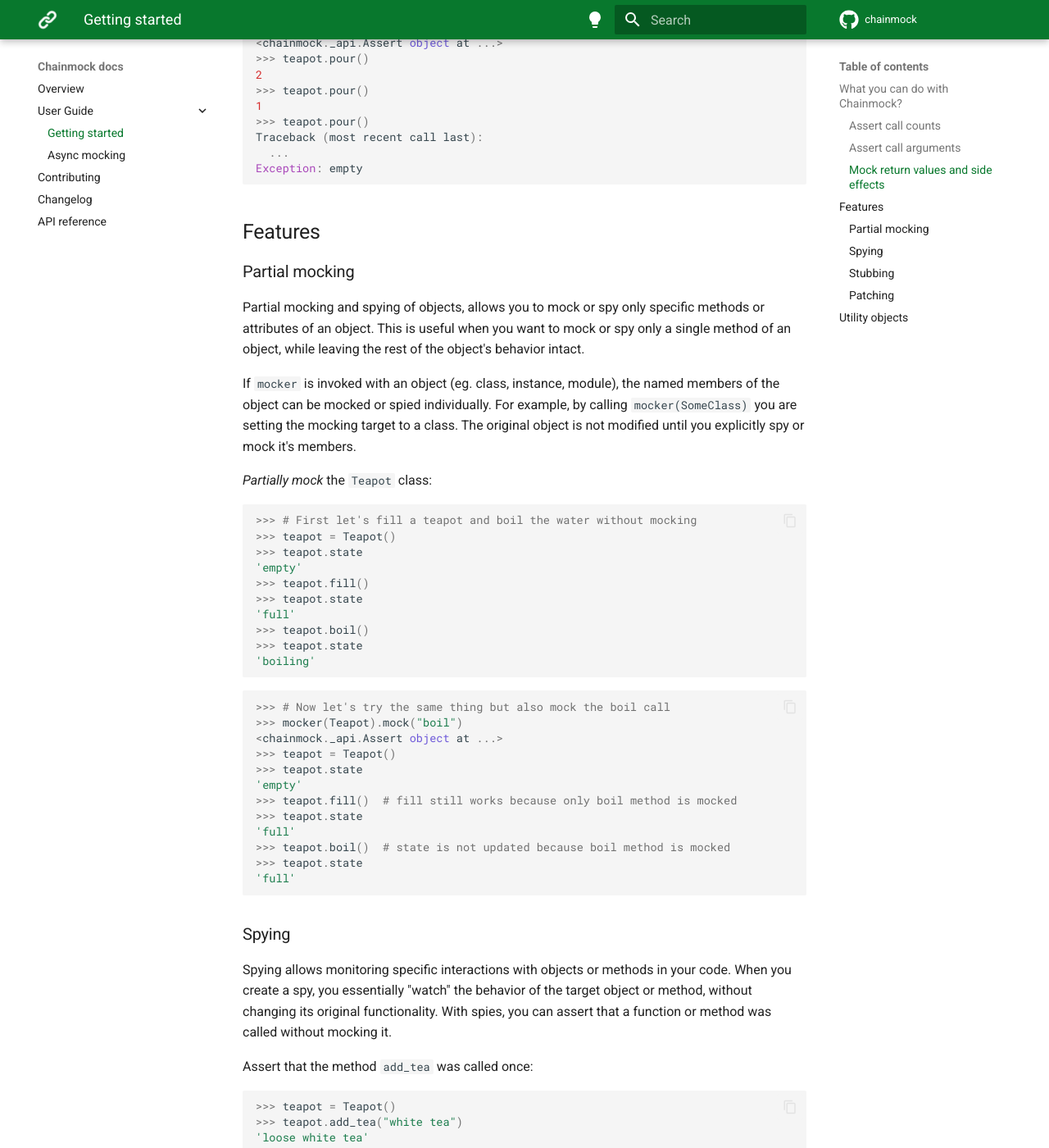
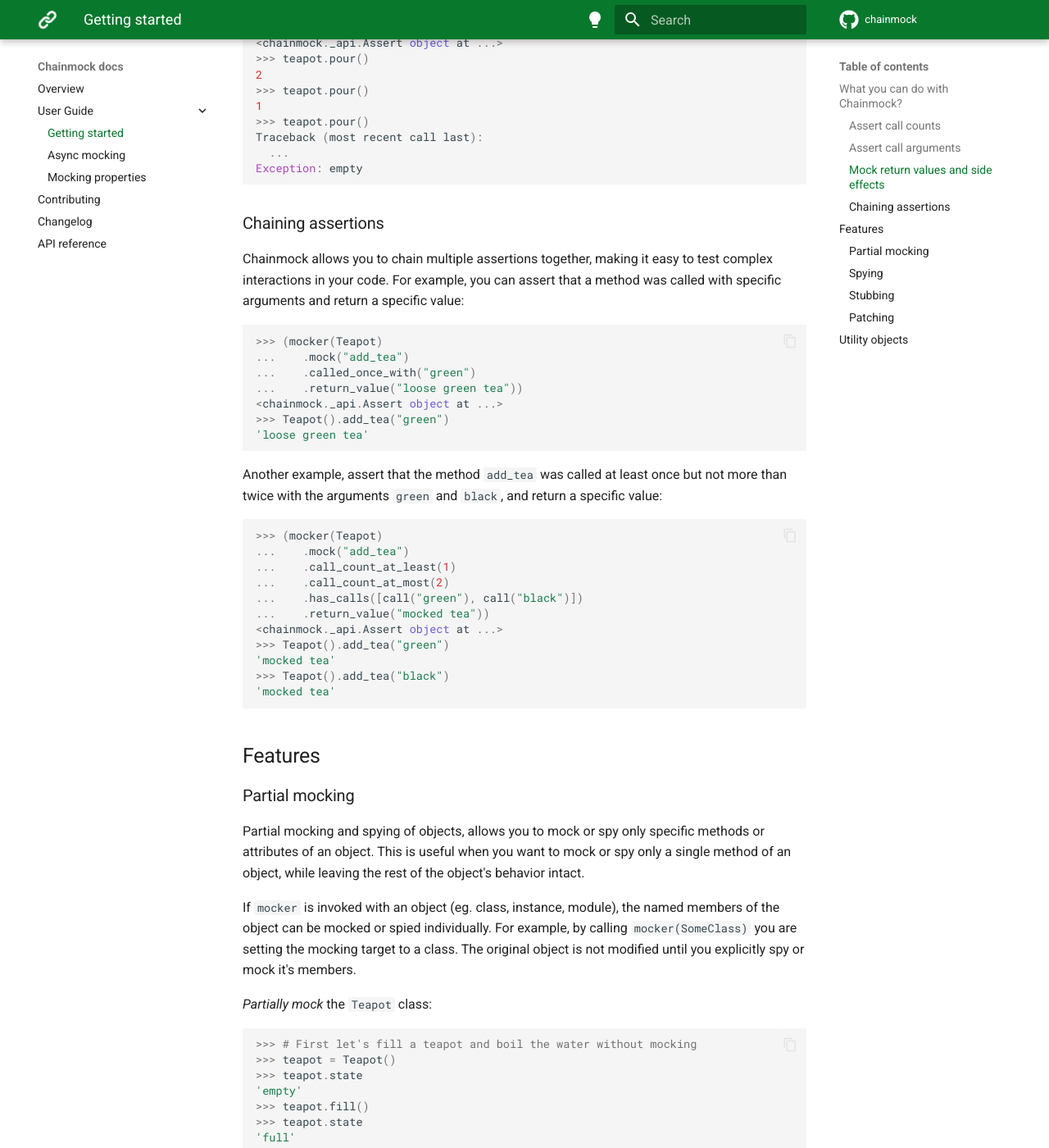
Before and after one commit to ollipa/chainmock, an MkDocs documentation site: the page built from docs/user_guide/getting_started.md, in a window 1280 px wide and 1400 px high, scrolled down 2302 px. Shown: the whole window at 82% size. Built offline with MkDocs 1.6.1 and Material for MkDocs 9.7.7, drawn with Linux system fonts in a browser that asks for light colours; comment, search, counter and statistics services are not loaded.

````diff
--- a/docs/user_guide/getting_started.md
+++ b/docs/user_guide/getting_started.md
@@ -127,6 +127,39 @@
   ...
 Exception: empty
 >>> State.teardown() #! hidden
+
+```
+
+### Chaining assertions
+
+Chainmock allows you to chain multiple assertions together, making it easy to test complex interactions in your code. For example, you can assert that a method was called with specific arguments and return a specific value:
+
+```python
+>>> (mocker(Teapot)
+...    .mock("add_tea")
+...    .called_once_with("green")
+...    .return_value("loose green tea"))
+<chainmock._api.Assert object at ...>
+>>> Teapot().add_tea("green")
+'loose green tea'
+>>> State.teardown() #! hidden
+
+```
+
+Another example, assert that the method `add_tea` was called at least once but not more than twice with the arguments `green` and `black`, and return a specific value:
+
+```python
+>>> (mocker(Teapot)
+...    .mock("add_tea")
+...    .call_count_at_least(1)
+...    .call_count_at_most(2)
+...    .has_calls([call("green"), call("black")])
+...    .return_value("mocked tea"))
+<chainmock._api.Assert object at ...>
+>>> Teapot().add_tea("green")
+'mocked tea'
+>>> Teapot().add_tea("black")
+'mocked tea'
 
 ```
 
--- a/mkdocs.yml
+++ b/mkdocs.yml
@@ -39,6 +39,7 @@
   - User Guide:
       - Getting started: user_guide/getting_started.md
       - Async mocking: user_guide/async_mocking.md
+      - Mocking properties: user_guide/mocking_properties.md
   - Contributing: contributing.md
   - Changelog: changelog.md
   - API reference: api_reference.md
````
Also changed, not shown: docs/user_guide/async_mocking.md (+6 -0 lines), docs/user_guide/mocking_properties.md (added, +70 -0 lines).
